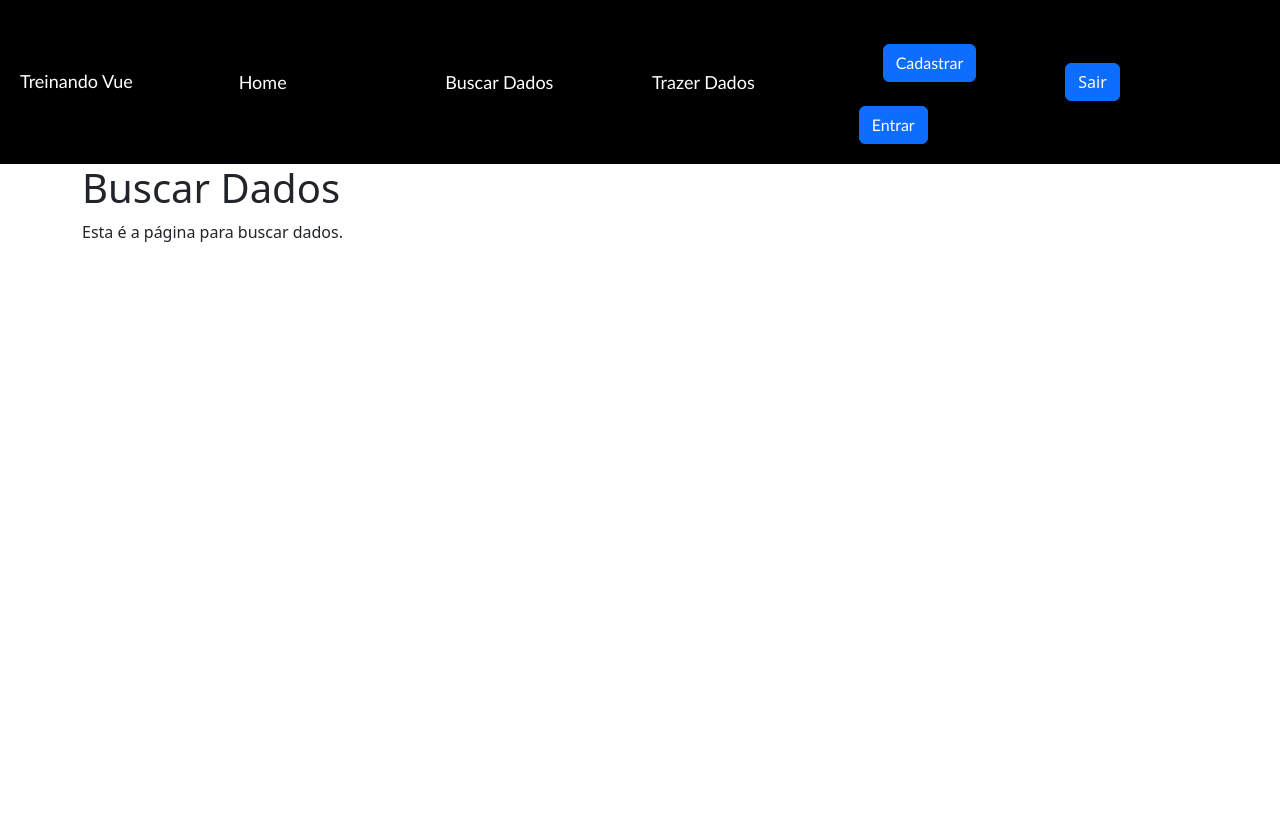
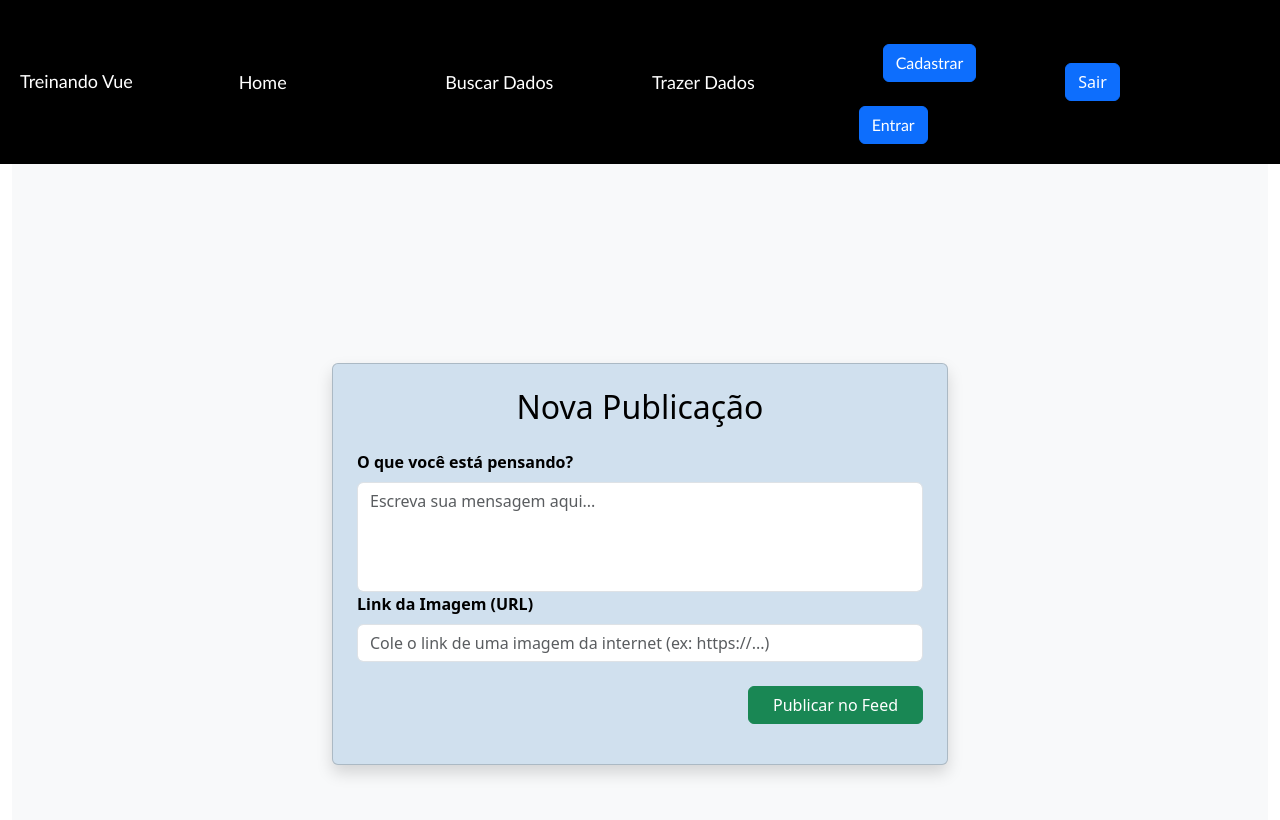
Before and after one commit to Ueslei09/Treinamento-vue, a Vue app in the folder TreinandoVue/: page /cadastro in a window 1280 px wide. Shown: the top 820 px of the page. Built offline with nearby package versions, Linux system fonts and the light colour scheme; sample sign-in values are in the browser's storage; the HTML template or start-up script is replaced by a standard one.

Commit message:
ATUALIZADO O BANCO DE DADOS

```diff
--- a/TreinandoVue/src/Views/BuscarDados.vue
+++ b/TreinandoVue/src/Views/BuscarDados.vue
@@ -1,6 +1,106 @@
 <template>
-  <div class="container">
-    <h1>Buscar Dados</h1>
-    <p>Esta é a página para buscar dados.</p>
-  </div>
+  <main class="container-fluid d-flex justify-content-center align-items-center vh-100 bg-light">
+    <div class="card w-50 shadow p-4 text-black custom-card">
+      <h2 class="text-center mb-4">Nova Publicação</h2>
+      <form @submit.prevent="enviarPublicacao">
+         <!-- Campo para o Texto -->
+        <div class="mb-3">
+
+          <label class="form-label fw-bold">O que você está pensando?</label>
+          <textarea
+            v-model="texto"
+            class="form-control"
+            rows="4"
+            placeholder="Escreva sua mensagem aqui..."
+            required
+          ></textarea>
+          <!-- Campo para a Imagem (Link/URL) -->
+        <div class="mb-4">
+           <label class="form-label fw-bold">Link da Imagem (URL)</label>
+           <input
+            v-model="imagem"
+            type="text"
+            class="form-control"
+            placeholder="Cole o link de uma imagem da internet (ex: https://...)"
+          >
+
+
+        </div>
+        <!-- Botão de Envio -->
+        <div class="d-flex justify-content-end">
+          <button type="submit" class="btn btn-success px-4">Publicar no Feed</button>
+
+        </div>
+        </div>
+
+
+
+
+      </form>
+    </div>
+
+
+  </main>
 </template>
+<style scoped>
+.custom-card {
+  background-color: #d0e0ee !important;
+}
+.custom-card {
+  background-color: #d0e0ee !important;
+}
+textarea {
+  resize: none;
+}
+
+
+</style>
+<script setup>
+
+import { ref } from 'vue'
+import { useRouter } from 'vue-router'
+import { ApiMeuBanco } from '../serviceApi/ApiMeuBanco.js'
+
+const texto = ref('')
+const imagem = ref('')
+const router = useRouter()
+
+async function enviarPublicacao() {
+try {
+// 1. Pega os dados do usuário que ficaram guardados no login
+    const dadosUsuario = JSON.parse(localStorage.getItem('dados_usuario') || '{}')
+
+    // 2. Monta o objeto exatamente com as colunas que o Firebird e o Node esperam
+    const novaPostagem = {
+      AUTOR_EMAIL: dadosUsuario.EMAIL || 'usuario@teste.com', // E-mail do usuário logado
+      TEXTO: texto.value,
+      IMAGEM: imagem.value || 'https://picsum.photos', // Foto padrão se ficar em branco
+      DATA_POST: new Date().toLocaleDateString('pt-BR') // Data de hoje formatada (DD/MM/AAAA)
+
+    }
+    // 3. Envia os dados para a API salvar no banco de dados Firebird
+    await ApiMeuBanco.salvarPost(novaPostagem)
+
+    alert('Publicação enviada com sucesso para o Firebird!')
+
+      // 4. Redireciona o usuário de volta para a Home para ver o feed atualizado
+    router.push('/')
+
+
+
+
+}
+
+ catch (error) {
+    alert('Erro ao salvar a publicação no banco de dados.');
+    console.error(error)
+  }
+
+
+}
+
+
+
+
+
+</script>
--- a/TreinandoVue/src/router/index.ts
+++ b/TreinandoVue/src/router/index.ts
@@ -15,7 +15,8 @@ const routes = [
   {
     path: '/cadastro',
     name: 'Buscar Dados',
-    component: BuscarDados
+    component: BuscarDados,
+     meta: { requerAutenticacao: true }// Bloqueia o acesso direto sem login
   },
   {
     path: '/trazer',
--- a/TreinandoVue/src/serviceApi/ApiMeuBanco.js
+++ b/TreinandoVue/src/serviceApi/ApiMeuBanco.js
@@ -35,5 +35,25 @@ export const ApiMeuBanco = {
       console.error('Erro ao efetuar login no banco:', error);
       throw error; // Lança o erro para o componente Vue exibir a mensagem na tela
     }
+  },
+  // 📝 ADICIONE ESTE MÉTODO: Busca os posts do Firebird para mostrar na Home
+  async buscarPosts() {
+    try {
+      const resposta = await axios.get('http://localhost:3000/postagens')
+      return resposta.data
+    } catch (error) {
+      console.error('Erro ao buscar postagens do Firebird:', error)
+      throw error
+    }
+  },
+    // 📝 ADICIONE ESTE MÉTODO: Envia uma nova postagem do Vue para o Node salvar no Firebird
+  async salvarPost(dadosPost) {
+    try {
+      const resposta = await axios.post('http://localhost:3000/postagens', dadosPost)
+      return resposta.data
+    } catch (error) {
+      console.error('Erro ao salvar postagem no Firebird:', error)
+      throw error
+    }
   }
 }
```
